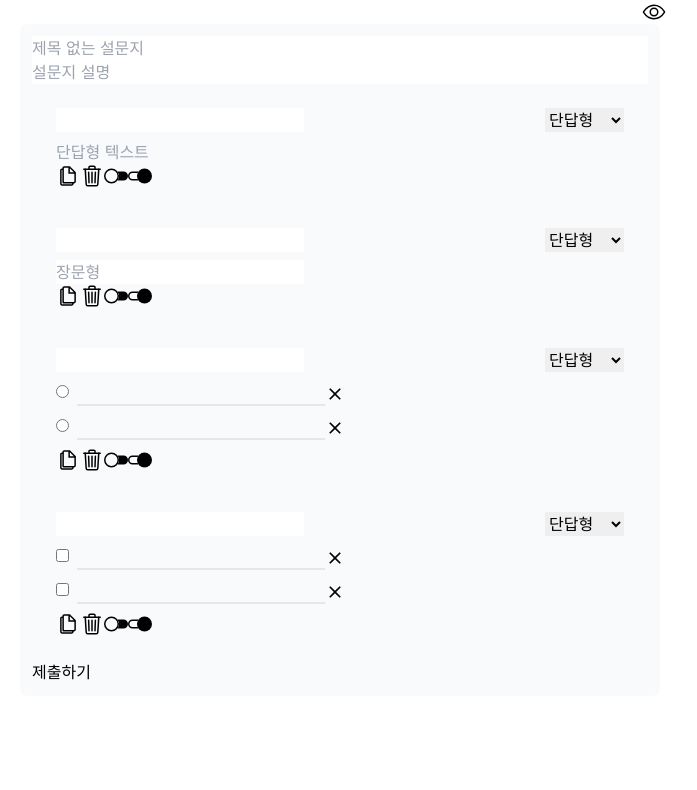
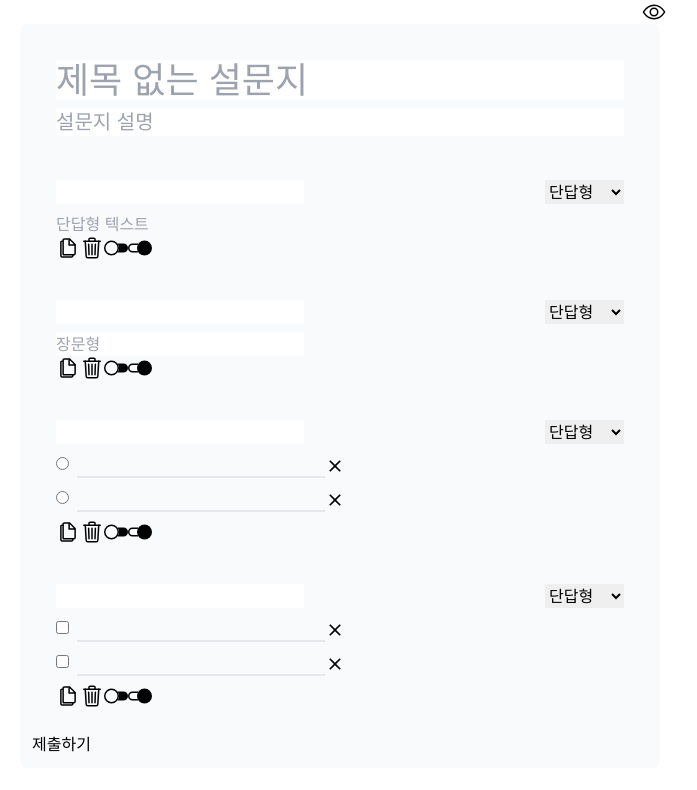
Before and after one commit to jooheekim0713/google-form, a React (Create React App) app: page / in a window 1280 px wide. Shown: the top 790 px of the page, without its empty margins (300-997 px from the left). Built offline with nearby package versions, Linux system fonts and the light colour scheme.

Commit message:
[ STYLE ] : 설문 작성 화면 CSS 수정
Title 컴포넌트 CSS 수정

```diff
--- a/src/components/Title.tsx
+++ b/src/components/Title.tsx
@@ -27,9 +27,9 @@ const Title = ({ title, updateTitle }: Iprops) => {
   };
 
   return (
-    <div>
+    <section className="rounded-md m-2 p-4">
       <input
-        className="block w-full"
+        className="block w-full text-4xl mb-2"
         type="text"
         name="text"
         value={subject.text}
@@ -37,14 +37,14 @@ const Title = ({ title, updateTitle }: Iprops) => {
         placeholder="제목 없는 설문지"
       />
       <input
-        className="block w-full"
+        className="block w-full text-xl mb-1"
         type="text"
         name="description"
         value={subject.description}
         onChange={handleChange}
         placeholder="설문지 설명"
       />
-    </div>
+    </section>
   );
 };
 
```
